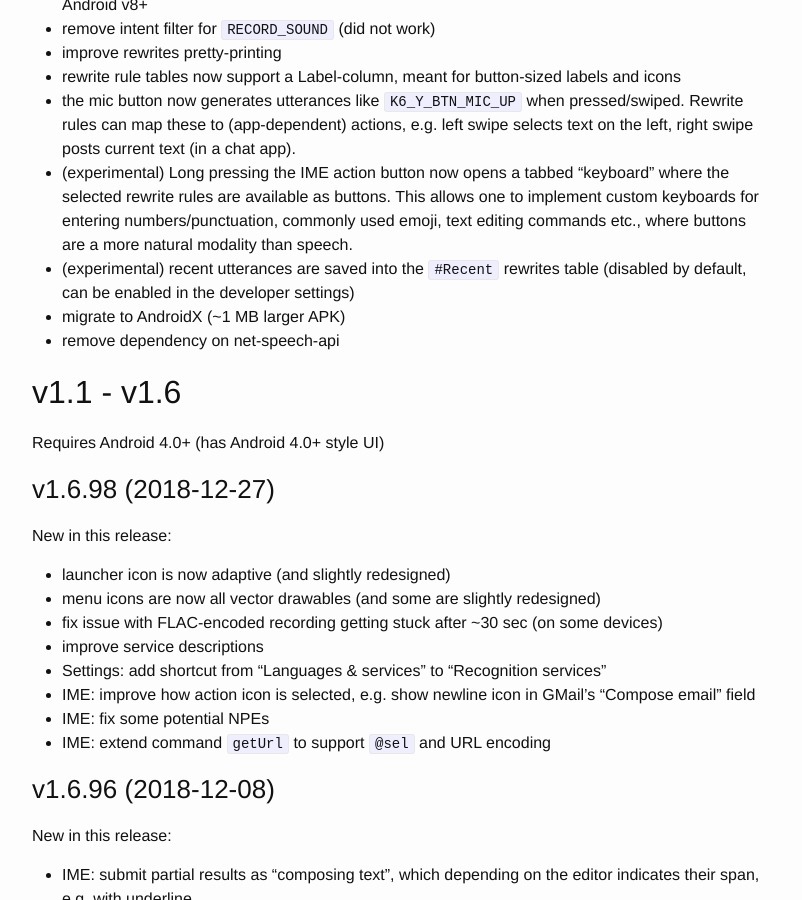
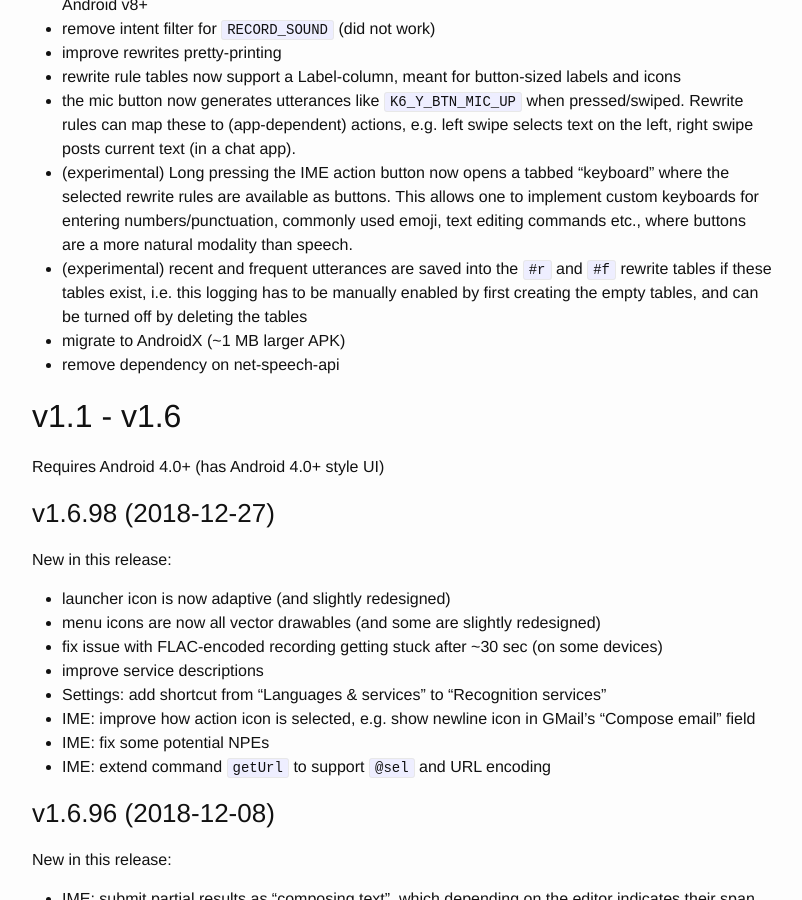
Before and after one commit to Kaljurand/K6nele, a Jekyll site: the page built from docs/en/release_notes.md, in a window 1280 px wide and 900 px high, scrolled down 749 px. Shown: the whole window, without its empty margins (238-1040 px from the left). Built offline with Jekyll 4.4.1, drawn with Linux system fonts in a browser that asks for light colours.

Commit message:
Update release notes

```diff
--- a/docs/en/release_notes.md
+++ b/docs/en/release_notes.md
@@ -28,7 +28,9 @@ New in this release:
 - rewrite rule tables now support a Label-column, meant for button-sized labels and icons
 - the mic button now generates utterances like ``K6_Y_BTN_MIC_UP`` when pressed/swiped. Rewrite rules can map these to (app-dependent) actions, e.g. left swipe selects text on the left, right swipe posts current text (in a chat app).
 - (experimental) Long pressing the IME action button now opens a tabbed "keyboard" where the selected rewrite rules are available as buttons. This allows one to implement custom keyboards for entering numbers/punctuation, commonly used emoji, text editing commands etc., where buttons are a more natural modality than speech.
-- (experimental) recent utterances are saved into the ``#Recent`` rewrites table (disabled by default, can be enabled in the developer settings)
+- (experimental) recent and frequent utterances are saved into the ``#r`` and ``#f`` rewrite tables if these tables exist,
+  i.e. this logging has to be manually enabled by first creating the empty tables, and can be turned off by deleting
+  the tables
 - migrate to AndroidX (~1 MB larger APK)
 - remove dependency on net-speech-api
 
--- a/docs/et/rewrites.csv
+++ b/docs/et/rewrites.csv
@@ -27,6 +27,7 @@ Svaibid ja klahvistikud (eeldab Kõnele v1.7.28+)
 1h7IZFTzfVQH808laHl5ekt7JJnhXgjidnVAOdklmXPs	Mikrofoninupu svaip-käsud (mikrofoninupp kui _joystick_)
 1K8Q-uHMwZABXshyANPhh76ojKm-_HMiHdMeRi0aKURc	Kalkulaator
 1PvkhIzzX8FuPDpRT5ylFv1R3Kw9ESnYgqqXxG6zDwIw	Tekstitöötlusnupud (kursori liigutamine, kopeeri/kleebi, jms)
+126BVW7jYPcXMWOeeCfRbnYHCNwYa5zW10c9l2DQCqDU	Tühi tabel. Salvestades selle `#r` või `#f` nime all, käivitab vastaval kõige viimaste või kõige sagedastemate käskude kogumise.
 
 Testid/Eksperimendid
 --------------------
```
Also changed, not shown: docs/et/126BVW7jYPcXMWOeeCfRbnYHCNwYa5zW10c9l2DQCqDU.md (added, +7 -0 lines), docs/et/1K8Q-uHMwZABXshyANPhh76ojKm-_HMiHdMeRi0aKURc.md (+1 -1 lines), docs/et/rewrites.md (+1 -0 lines), docs/et/user_guide.md (+1 -1 lines).
